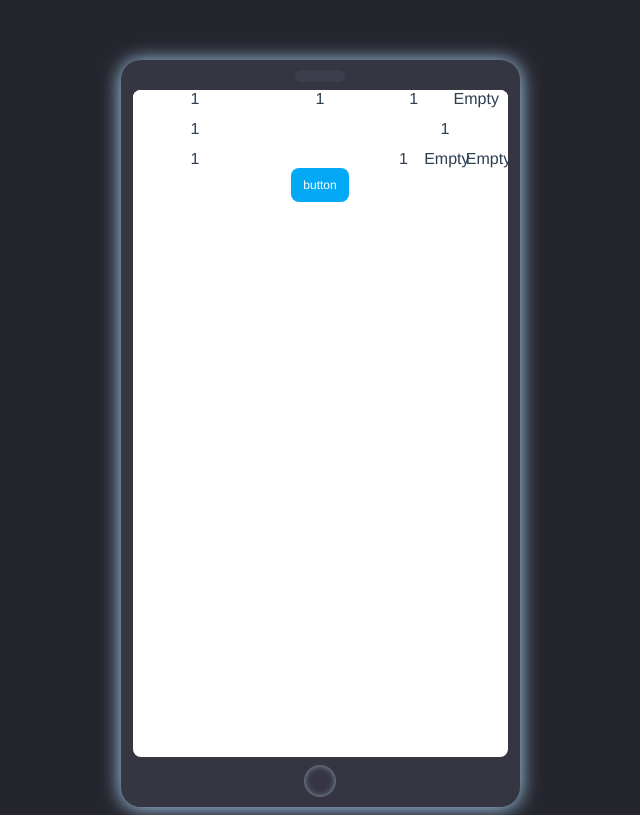
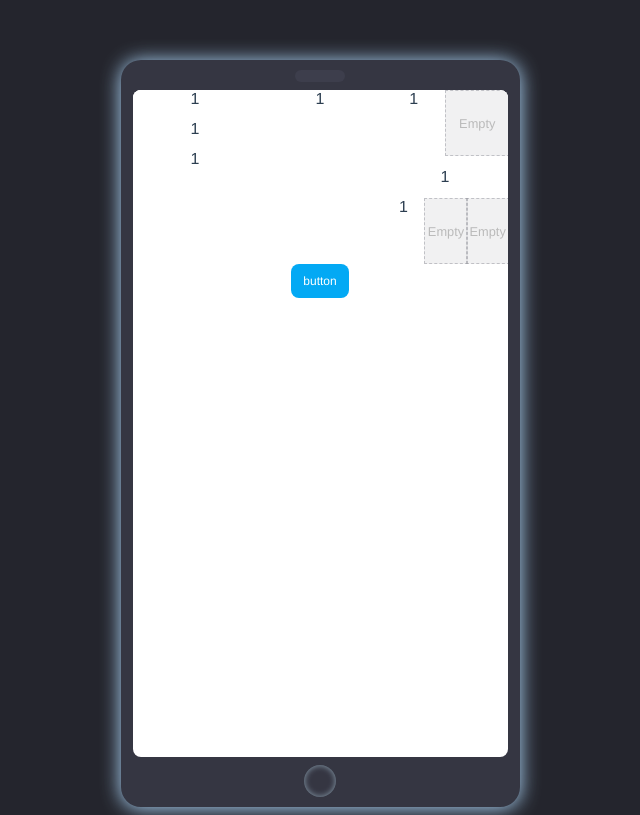
Before and after one commit to ivan403704409/pms, a Vue app: page / in a window 1280 px wide. Shown: the whole page, without its empty margins (345-985 px from the left). Built offline with nearby package versions, Linux system fonts and the light colour scheme; the HTML template or start-up script is replaced by a standard one.

Commit message:
change empty to placeholder

```diff
--- a/src/views/workspace/interator.vue
+++ b/src/views/workspace/interator.vue
@@ -16,11 +16,8 @@
         </template>
         <!-- 按列数循环 -->
         <div　class="f-flex-box flex-item auto-width flex-wrap align-strech" v-else>
-            <div class="col flex-item" v-for="(box, index) in config.children">
-                <template v-if="!box.length">
-                    <div>Empty</div>
-                </template>
-                <template v-for="(item, index2) in box" v-else>
+            <div class="col flex-item" :class="{ placeholder: !box.length }" v-for="(box, index) in config.children">
+                <template v-for="(item, index2) in box" v-if="box.length">
                     <!-- 如果有子集，则继续递归 -->
                     <interator :config="item" v-if="item.children"></interator>
                     <!-- 否则直接渲染当前组件 -->
@@ -31,6 +28,27 @@
     </template>
 </unit>
 </template>
+
+<style lang="scss" scoped>
+.col{
+    &.placeholder::after{
+        display: flex;
+        align-self: stretch;
+        align-items: center;
+        justify-content: center;
+        content: 'Empty';
+        color: #bababa;
+        width: 100%;
+        min-height: 5em;
+        background-color: rgba(144,145,153,0.125);
+        border: dashed 1px rgba(144,145,153,0.5);
+        white-space: nowrap;
+        text-overflow: ellipsis;
+        font-size: 0.8rem;
+        pointer-events: none;
+    }
+}
+</style>
 
 <script>
 import widgets from '@/widgets'
```
